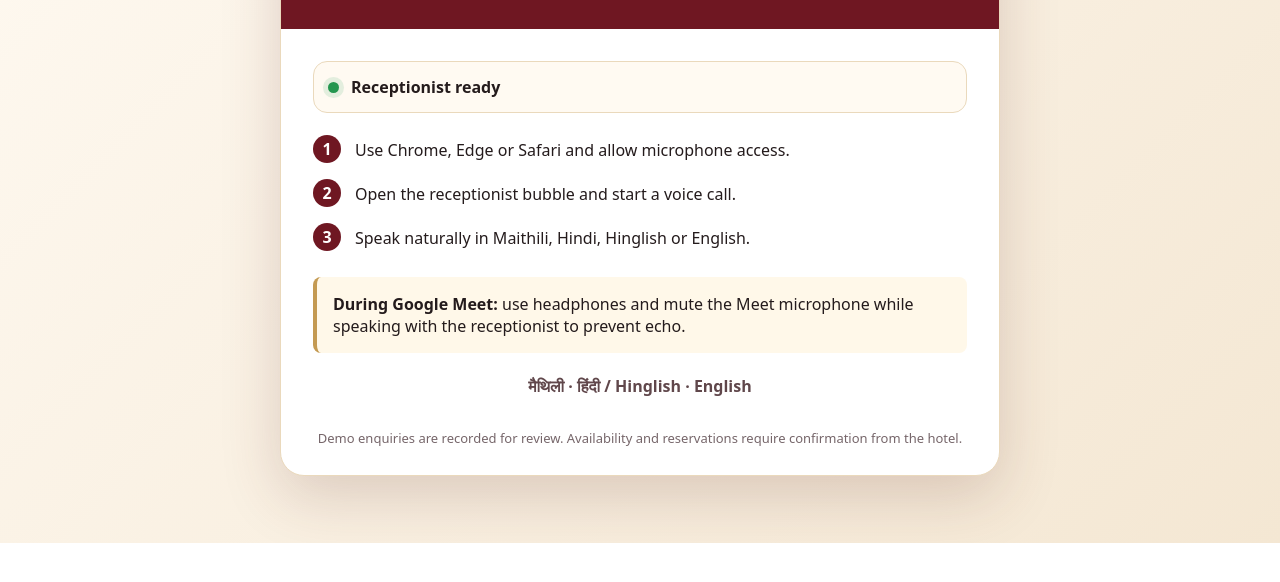
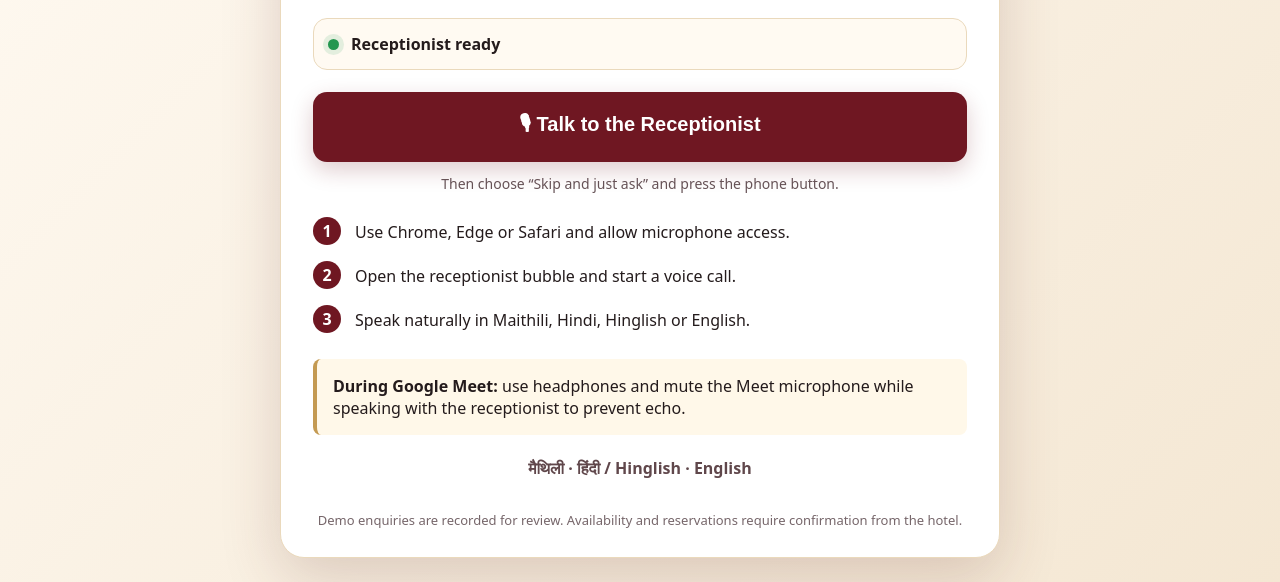
Before and after one commit to Crypto958/patliputra-voice-demo, a plain HTML site: page index.html in a window 1280 px wide. Shown: the part 257-839 px from the top of the page. Before the commit the page ends 800 px from the top, so only its background shows below. Drawn offline with Linux system fonts and the light colour scheme; a script that the page names is missing.

Commit message:
Add prominent talk button

```diff
--- a/index.html
+++ b/index.html
@@ -10,7 +10,7 @@
     *{box-sizing:border-box} body{margin:0;font-family:system-ui,-apple-system,"Segoe UI",sans-serif;color:var(--ink);background:linear-gradient(135deg,#fffaf2,#f4e7d3);min-height:100vh;display:grid;place-items:center;padding:24px}
     main{width:min(720px,100%);background:#fff;border:1px solid #ead9bc;border-radius:24px;box-shadow:0 20px 60px #5e2c2430;overflow:hidden}
     header{background:var(--wine);color:#fff;padding:32px;text-align:center} h1{font-family:Georgia,serif;margin:0 0 8px;font-size:clamp(28px,5vw,46px)}
-    header p{margin:0;color:#f4dfb8}.content{padding:32px}.status{display:flex;gap:12px;align-items:center;background:var(--paper);border:1px solid #ead9bc;border-radius:14px;padding:14px;margin-bottom:22px}.dot{width:11px;height:11px;border-radius:50%;background:#24964f;box-shadow:0 0 0 5px #24964f20}.steps{display:grid;gap:14px}.step{display:flex;gap:14px;align-items:flex-start}.num{background:var(--wine);color:#fff;border-radius:999px;min-width:28px;height:28px;display:grid;place-items:center;font-weight:700}.step p{margin:3px 0;line-height:1.5}.note{margin-top:24px;padding:16px;border-left:4px solid var(--gold);background:#fff8e9;border-radius:8px}.languages{margin-top:22px;color:#60474b;font-weight:600;text-align:center}footer{text-align:center;padding:0 32px 28px;color:#76666a;font-size:13px}
+    header p{margin:0;color:#f4dfb8}.content{padding:32px}.status{display:flex;gap:12px;align-items:center;background:var(--paper);border:1px solid #ead9bc;border-radius:14px;padding:14px;margin-bottom:22px}.dot{width:11px;height:11px;border-radius:50%;background:#24964f;box-shadow:0 0 0 5px #24964f20}.steps{display:grid;gap:14px}.step{display:flex;gap:14px;align-items:flex-start}.num{background:var(--wine);color:#fff;border-radius:999px;min-width:28px;height:28px;display:grid;place-items:center;font-weight:700}.step p{margin:3px 0;line-height:1.5}.note{margin-top:24px;padding:16px;border-left:4px solid var(--gold);background:#fff8e9;border-radius:8px}.talk{width:100%;margin:0 0 24px;border:0;border-radius:14px;background:var(--wine);color:#fff;padding:18px 22px;font-size:20px;font-weight:750;cursor:pointer;box-shadow:0 8px 22px #6f172238}.talk:hover{background:#861e2b}.talk:focus-visible{outline:4px solid #c49a5266;outline-offset:3px}.hint{text-align:center;margin:-12px 0 24px;color:#665256;font-size:14px}.languages{margin-top:22px;color:#60474b;font-weight:600;text-align:center}footer{text-align:center;padding:0 32px 28px;color:#76666a;font-size:13px}
   </style>
 </head>
 <body>
@@ -18,6 +18,8 @@
     <header><h1>Hotel Patliputra Continental</h1><p>AI Receptionist — Private Demonstration</p></header>
     <section class="content">
       <div class="status"><span class="dot"></span><strong>Receptionist ready</strong></div>
+      <button class="talk" type="button" onclick="openReceptionist()">🎙 Talk to the Receptionist</button>
+      <div class="hint">Then choose “Skip and just ask” and press the phone button.</div>
       <div class="steps">
         <div class="step"><span class="num">1</span><p>Use Chrome, Edge or Safari and allow microphone access.</p></div>
         <div class="step"><span class="num">2</span><p>Open the receptionist bubble and start a voice call.</p></div>
@@ -29,5 +31,6 @@
     <footer>Demo enquiries are recorded for review. Availability and reservations require confirmation from the hotel.</footer>
   </main>
   <script src="https://app.thinnest.ai/widget.js" data-key="pk_550e29a4ed5d47ada0766253a6ff048b" async></script>
+  <script>function openReceptionist(){if(window.AgentWidget){window.AgentWidget.open();return}setTimeout(function(){if(window.AgentWidget)window.AgentWidget.open();else alert("The receptionist is still loading. Please try again in a moment.")},700)}</script>
 </body>
 </html>
```
